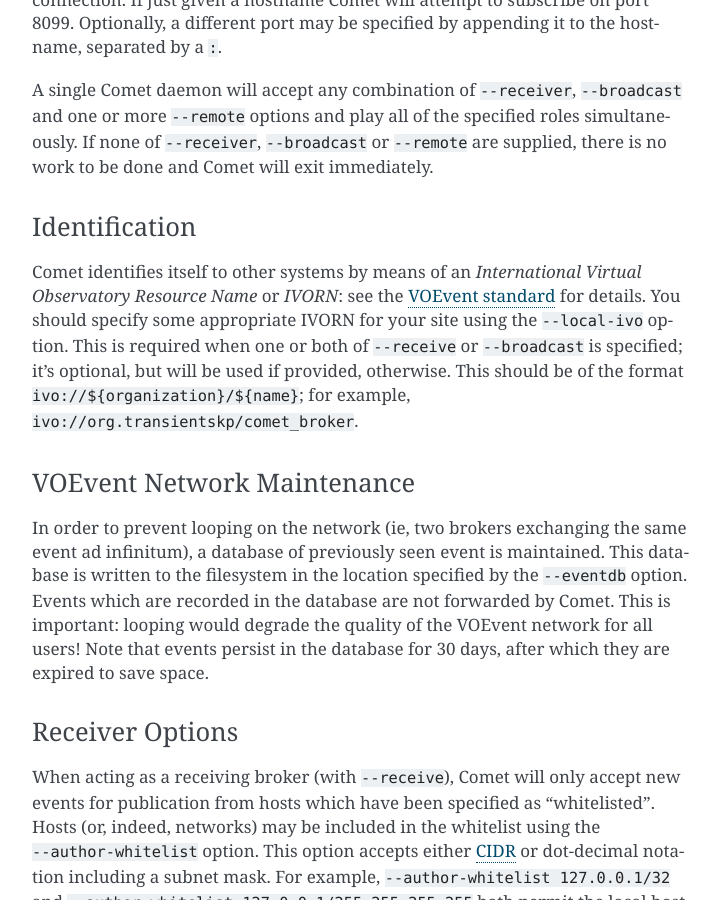
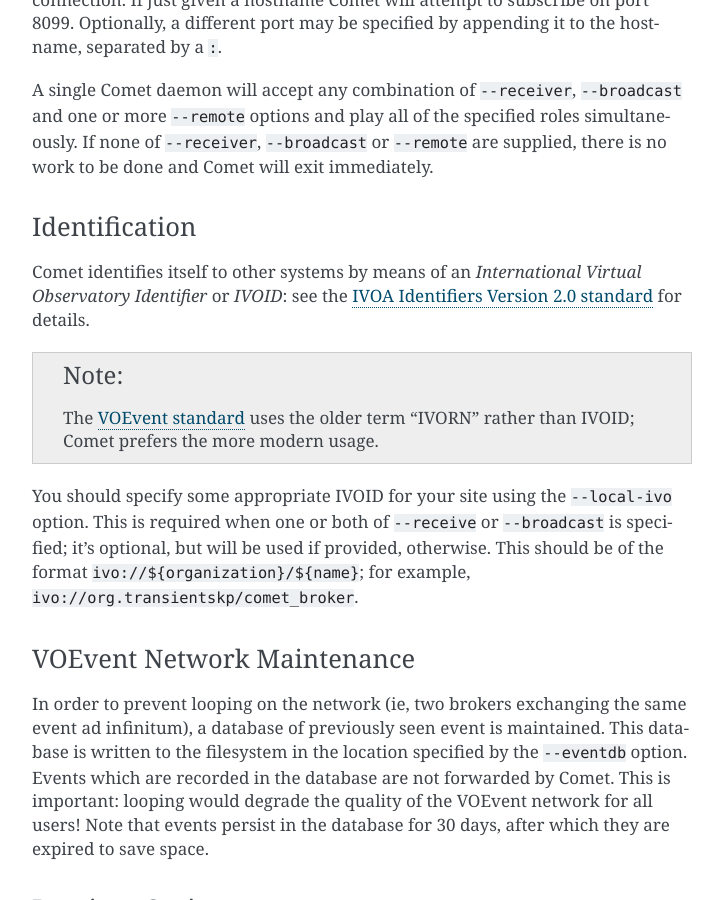
Before and after one commit to jdswinbank/Comet, a Sphinx documentation site: the page built from docs/usage/broker.rst, in a window 1280 px wide and 900 px high, scrolled down 1810 px. Shown: the whole window, without its empty margins (388-1111 px from the left). Built offline with Sphinx 7.4.7, drawn with Linux system fonts in a browser that asks for light colours; some of the changed text lies outside the part shown.

Commit message:
Update docs to refer to IVOIDs.

```diff
--- a/docs/usage/broker.rst
+++ b/docs/usage/broker.rst
@@ -95,13 +95,21 @@
 ++++++++++++++
 
 Comet identifies itself to other systems by means of an *International Virtual
-Observatory Resource Name* or *IVORN*: see the `VOEvent standard
-<http://www.ivoa.net/Documents/VOEvent/index.html>`_ for details. You should
-specify some appropriate IVORN for your site using the ``--local-ivo`` option.
-This is required when one or both of ``--receive`` or ``--broadcast`` is
-specified; it's optional, but will be used if provided, otherwise.  This
-should be of the format ``ivo://${organization}/${name}``; for example,
-``ivo://org.transientskp/comet_broker``.
+Observatory Identifier* or *IVOID*: see the `IVOA Identifiers Version 2.0
+standard <http://www.ivoa.net/documents/IVOAIdentifiers/20160523/index.html>`_
+for details.
+
+.. note::
+
+   The `VOEvent standard <http://www.ivoa.net/Documents/VOEvent/index.html>`_
+   uses the older term “IVORN” rather than IVOID; Comet prefers the more
+   modern usage.
+
+You should specify some appropriate IVOID for your site using the
+``--local-ivo`` option.  This is required when one or both of ``--receive`` or
+``--broadcast`` is specified; it's optional, but will be used if provided,
+otherwise.  This should be of the format ``ivo://${organization}/${name}``;
+for example, ``ivo://org.transientskp/comet_broker``.
 
 VOEvent Network Maintenance
 +++++++++++++++++++++++++++
@@ -178,7 +186,7 @@
 file. It is enabled with the ``--save-event`` option. By default, events are
 written to the default working directory (normally the directory in which you
 invoked Comet): this may be customized using the ``--save-event-directory=``
-option. The filename under which an event is saved is based on its IVORN, but
+option. The filename under which an event is saved is based on its IVOID, but
 modified to avoid characters which are awkard to work with on standard
 filesystems.
 
```
Also changed, not shown: docs/filtering.rst (+7 -0 lines), docs/history.rst (+12 -5 lines).
